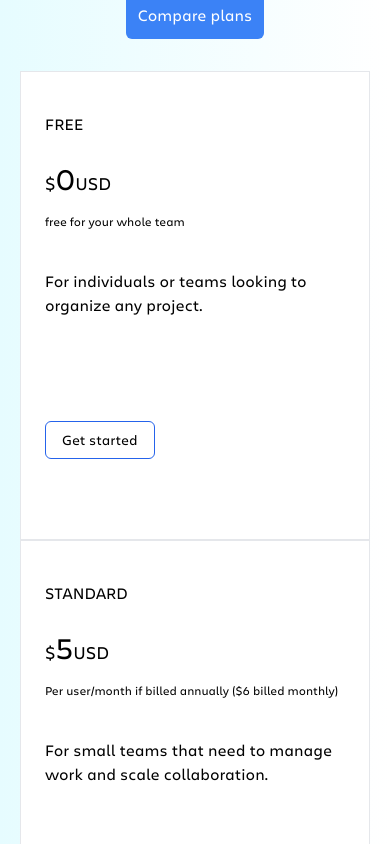
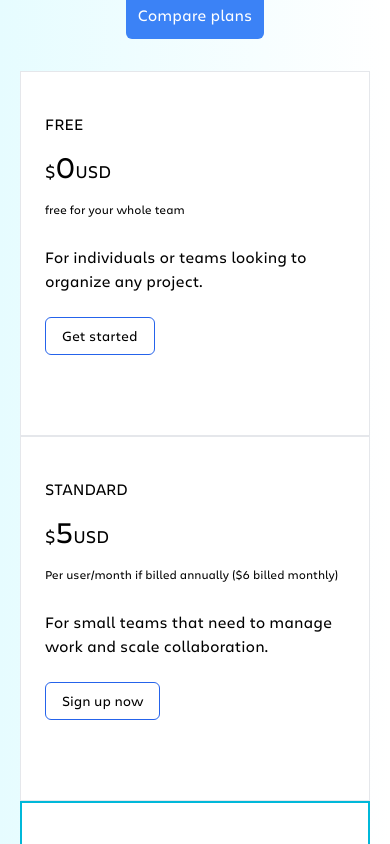
Before and after one commit to Asam237/trello-clone, a Next.js app: page /home in a window 390 px wide. Shown: the part 6600-7444 px from the top of the page. Built offline with nearby package versions, Linux system fonts and the light colour scheme.

Commit message:
fix sizing

```diff
--- a/components/Pricing/index.tsx
+++ b/components/Pricing/index.tsx
@@ -27,16 +27,16 @@ const PricingComponent = () => {
                   <h4 className="text-base uppercase font-extrabold">
                     {item.title}
                   </h4>
-                  <div className="py-6 lg:py-10">
+                  <div className="py-3 lg:py-10">
                     <h1 className="text-3xl lg:text-5xl">
                       <span className="text-lg">$</span>
                       {item.cheap}
                       <span className="text-lg">USD</span>
                     </h1>
-                    <p className="text-xs h-12 py-4">{item.subTitle}</p>
+                    <p className="text-xs xl:h-12 py-4">{item.subTitle}</p>
                   </div>
-                  <div className="h-32 lg:h-44">
-                    <p className="text-md lg:text-lg">{item.description}</p>
+                  <div className="xl:h-44">
+                    <p className="text-md xl:text-lg">{item.description}</p>
                   </div>
                   <ButtonComponent variant="text-sm lg:text-base font-normal px-4 py-2 border border-blue-600 rounded-md mt-6 mb-10 lg:mb-16 hover:bg-cyan-50">
                     {item.button}
```
